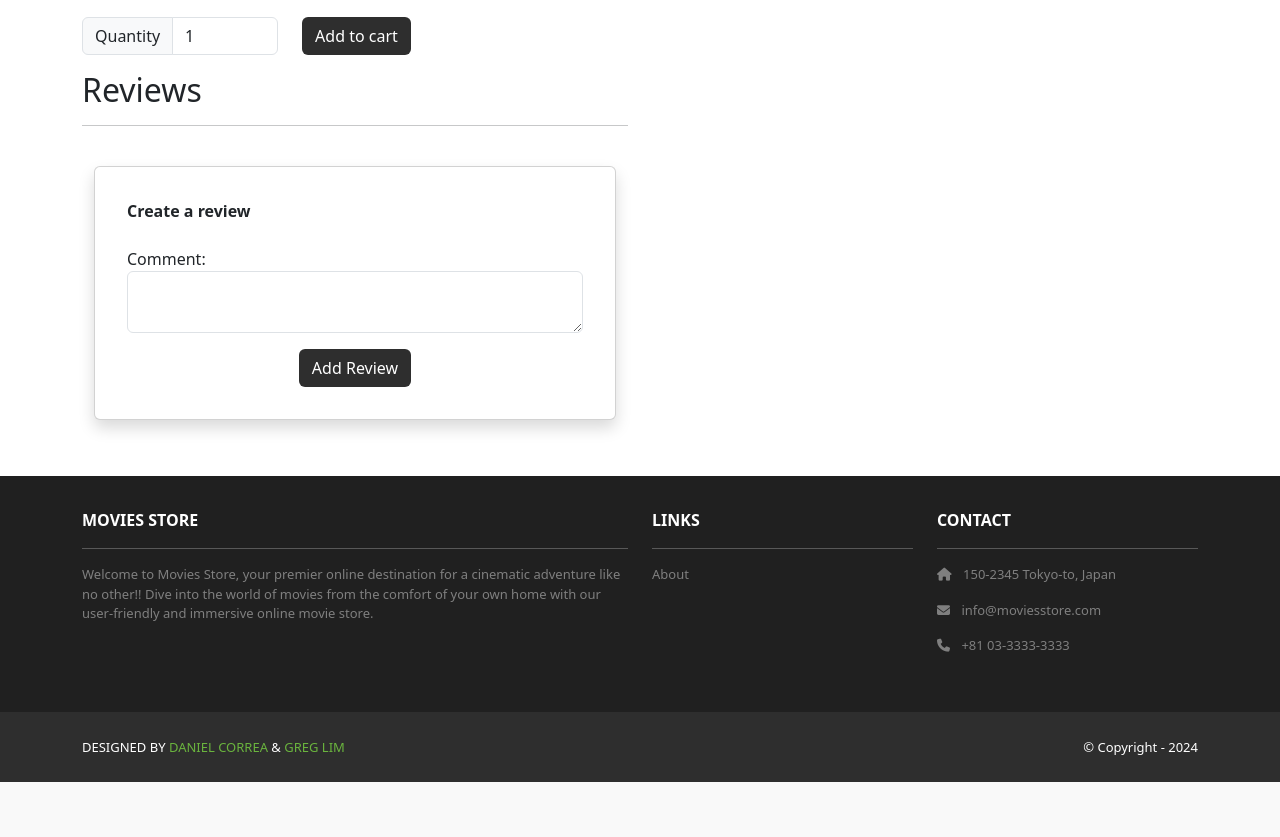
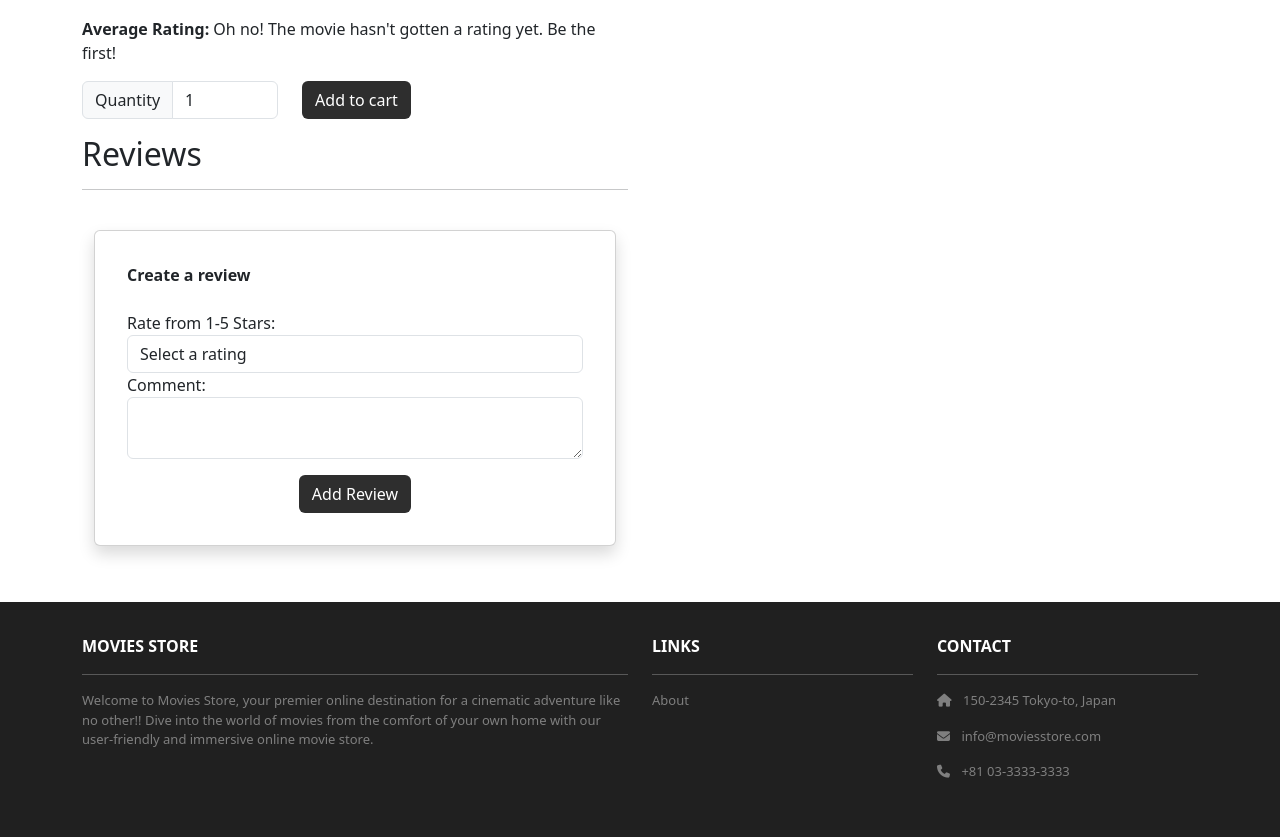
Before and after one commit to CS-2340-F25-Team-6/CS-2340-Django-Exam-2, a Django app: template movies/templates/movies/show.html in a window 1280 px wide. Shown: the part 210-1047 px from the top of the page. Before the commit the page ends 992 px from the top, so only its background shows below. Run offline with Django 5.2, Linux system fonts and the light colour scheme; the template is opened without the code that fills it, so the values that code supplies are empty; a user stored in the database is signed in; parts of the project's set-up code (start-up, migrations or seed data) failed here and were passed over; some libraries are stand-ins or nearby versions.

Commit message:
calculates the average rating if it is greater than 0 (so if it exists), otherwise text is displayed showing the movie hasn't received a user rating yet. from there, when making an initial review on the site, an intuitive dropdown is shown that allows the user to easily click on the rating they wish to give to the movie

```diff
--- a/movies/templates/movies/show.html
+++ b/movies/templates/movies/show.html
@@ -9,6 +9,13 @@
         <hr />
         <p><b>Description:</b> {{ template_data.movie.description }}</p>
         <p><b>Price:</b> ${{ template_data.movie.price }}</p>
+        <p><b>Average Rating:</b>
+          {% if template_data.average_rating > 0 %}
+            {{ template_data.average_rating }} / 5
+          {% else %}
+            Oh no! The movie hasn't gotten a rating yet. Be the first!
+          {% endif %}
+        </p>
         <p class="card-text">
           <form method="post" action="{% url 'cart.add' id=template_data.movie.id %}">
             <div class="row">
@@ -32,6 +39,9 @@
           <li class="list-group-item pb-3 pt-3">
             <h5 class="card-title">
               Review by {{ review.user.username }}
+              {% if review.rating > 0 %}
+                - Rating: {{ review.rating }} / 5
+              {% endif %}
             </h5>
             <h6 class="card-subtitle mb-2 text-muted">
               {{ review.date }}
@@ -59,6 +69,15 @@
                   <b class="text-start">Create a review</b><br /><br />
                   <form method="POST" action="{% url 'movies.create_review' id=template_data.movie.id %}">
                     {% csrf_token %}
+                    <label for="rating">Rate from 1-5 Stars:</label>
+                    <select name="rating" class="form-control" id="rating" required>
+                      <option value="">Select a rating</option>
+                      <option value="1">1 Star</option>
+                      <option value="2">2 Stars</option>
+                      <option value="3">3 Stars</option>
+                      <option value="4">4 Stars</option>
+                      <option value="5">5 Stars</option>
+                    </select>
                     <p>
                       <label for="comment">Comment:</label>
                       <textarea name="comment" required class="form-control" id="comment"></textarea>
```
